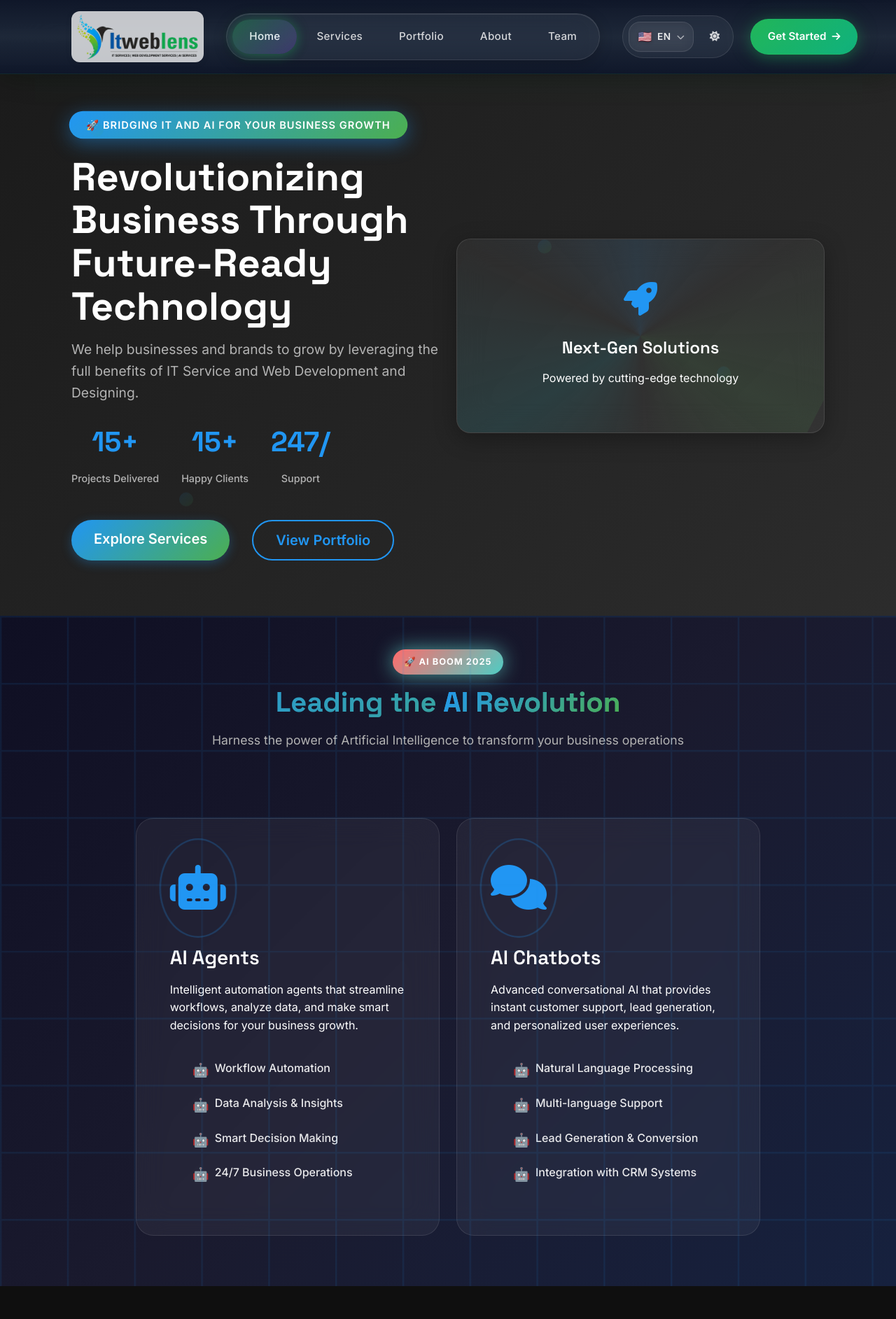
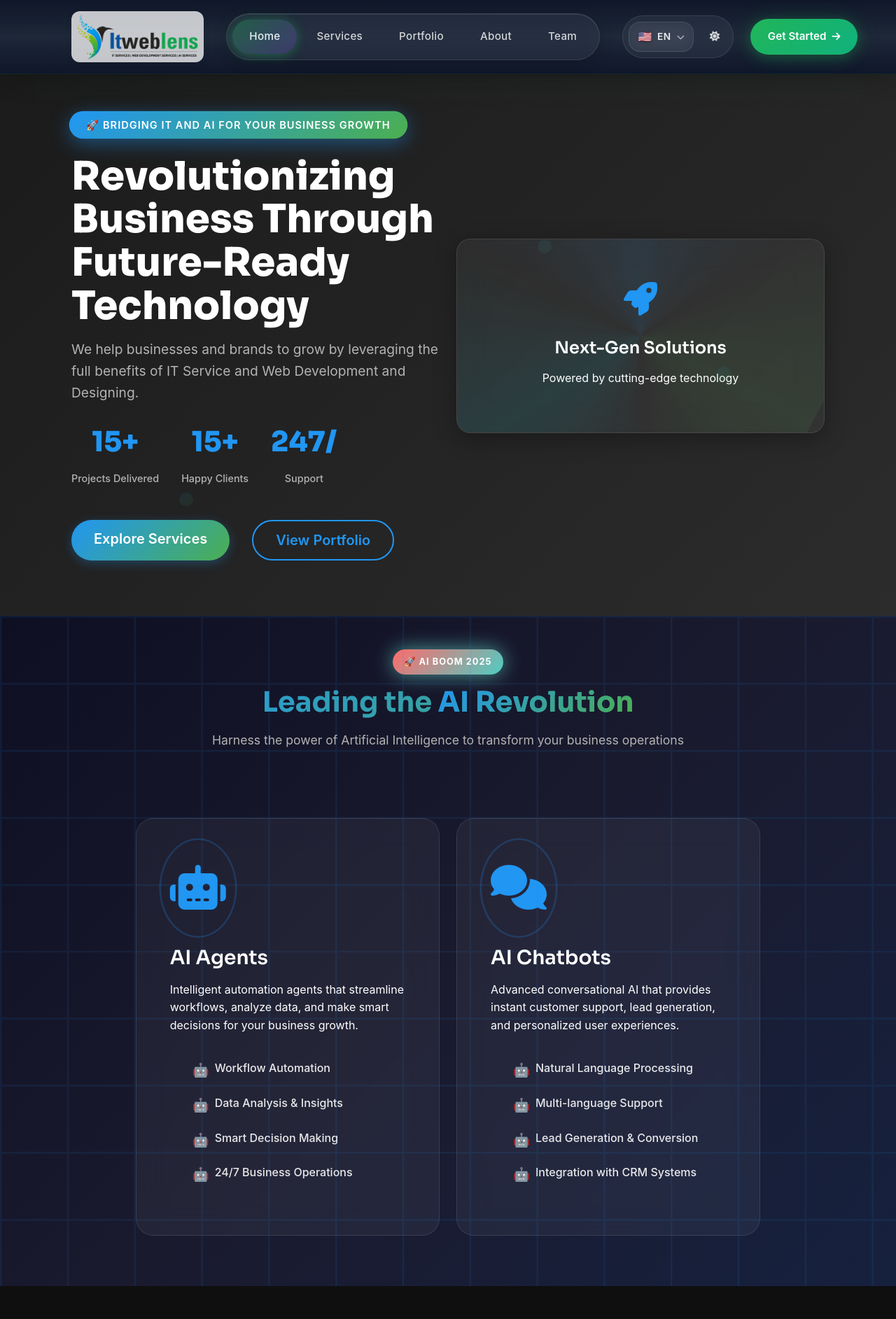
Before and after one commit to adarshtiwari1998/ITWebLens_layout_revamp, a Flask app: page / in a window 1280 px wide. Shown: the top 1885 px of the page at 70% size. Run offline with Flask 3, Linux system fonts and the light colour scheme.

Commit message:
Update website font to use Sora across all elements for a consistent look
Update global CSS to use the Sora font family and import it from Google Fonts.

Replit-Commit-Author: Agent
Replit-Commit-Session-Id: df616f99-bee2-4a04-bb22-da402dc7c7bb
Replit-Commit-Checkpoint-Type: full_checkpoint
Replit-Commit-Screenshot-Url: https://storage.googleapis.com/screenshot-production-us-central1/8b408623-9f3e-4d87-85e8-92a1254b9fc4/df616f99-bee2-4a04-bb22-da402dc7c7bb/9it0ThV

```diff
--- a/static/css/style.css
+++ b/static/css/style.css
@@ -17,8 +17,8 @@
   --glass-shadow: 0 8px 32px 0 rgba(31, 38, 135, 0.37);
 
   /* Typography */
-  --font-primary: 'Inter', sans-serif;
-  --font-secondary: 'Space Grotesk', sans-serif;
+  --font-primary: 'Sora', sans-serif;
+  --font-secondary: 'Sora', sans-serif;
 
   /* Spacing */
   --section-padding: 100px 0;
@@ -48,6 +48,14 @@
   margin: 0;
   padding: 0;
   box-sizing: border-box;
+}
+
+body {
+  font-family: 'Sora', sans-serif;
+  background-color: var(--primary-bg, #ffffff);
+  color: var(--text-primary, #1a1a1a);
+  line-height: 1.6;
+  overflow-x: hidden;
 }
 
 /* Tagline Badge */
--- a/templates/base.html
+++ b/templates/base.html
@@ -33,7 +33,7 @@
     <link rel="stylesheet" href="https://cdnjs.cloudflare.com/ajax/libs/font-awesome/6.4.0/css/all.min.css">
 
     <!-- Google Fonts -->
-    <link href="https://fonts.googleapis.com/css2?family=Inter:wght@300;400;500;600;700;800;900&family=Space+Grotesk:wght@300;400;500;600;700&display=swap" rel="stylesheet">
+    <link href="https://fonts.googleapis.com/css2?family=Sora:wght@100;200;300;400;500;600;700;800&display=swap" rel="stylesheet">
 
     <!-- AOS Animation -->
     <link href="https://unpkg.com/aos@2.3.1/dist/aos.css" rel="stylesheet">
```
